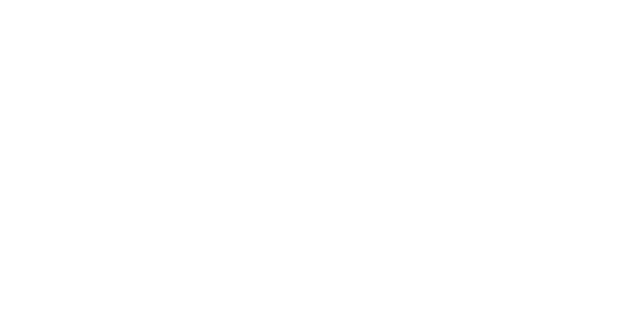
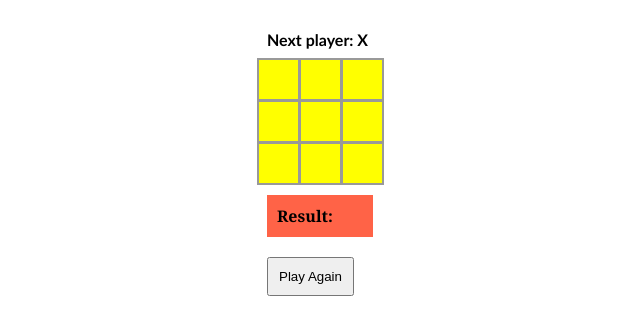
Before and after one commit to bettynigat/ojtProject, a React (Create React App) app: page / in a window 1280 px wide. Shown: the top 334 px of the page, without its empty margins (295-935 px from the left). Built offline with nearby package versions, Linux system fonts and the light colour scheme.

Commit message:
Day4: Game program initial commit

```diff
--- a/src/days/day1/day1.css
+++ b/src/days/day1/day1.css
@@ -13,6 +13,10 @@
   flex: 1;
 }
 
+.cal{
+  display: flex;
+  align-items: flex-start;
+}
 .button{
   display: flex;
   flex-direction: column;
--- a/src/days/day4/Day4.js
+++ b/src/days/day4/Day4.js
@@ -1,10 +1,137 @@
 import React from 'react';
 import './day4_Tutorial.css';
+
+//change to function if there is no state to keep
+function Square(props) {
+  return (
+    <button
+      className="square"
+      onClick={() => props.squareClick()}>
+      {props.value}
+    </button>
+  );
+}
+
+class Board extends React.Component {
+  constructor(props) {
+    super(props);
+    this.state = {
+      squares: Array(9).fill(null),
+      xIsNext: true,
+      winner: '',
+    };
+  }
+
+  checkWinner(squares) {
+    const lines = [
+      [0, 1, 2],
+      [3, 4, 5],
+      [6, 7, 8],
+      [0, 3, 6],
+      [1, 4, 7],
+      [2, 5, 8],
+      [0, 4, 8],
+      [2, 4, 6],
+    ];
+    for (let i = 0; i < lines.length; i++) {
+      const [a, b, c] = lines[i];
+      if (squares[a] && squares[a] === squares[b] && squares[a] === squares[c]) {
+        return squares[a];
+      }
+    }
+    return null;
+  }
+
+  checkFullBox() {
+    let isFull = true;
+    let items = this.state.squares.slice();
+    items.forEach((item) => {
+      if (item === null) {
+        isFull = false;
+        return isFull;
+      }
+    })
+    console.log(isFull);
+  }
+
+  playAgain() {
+    this.setState({
+      squares: Array(9).fill(null),
+      winner: '',
+      xIsNext: true
+    })
+  }
+
+  handleClick(i) {
+    const items = this.state.squares.slice(); //creates a copy and doesn't modify
+    if (this.state.xIsNext === true) {
+      items[i] = 'X';
+      this.setState({ xIsNext: false });
+    }
+    else {
+      items[i] = 'O';
+      this.setState({ xIsNext: true });
+    }
+    this.setState({ squares: items });
+    let isThereWinner = this.checkWinner(items);
+    if (isThereWinner) {
+      this.setState({ winner: `The winner is ${isThereWinner}` });
+    }
+    if (this.checkFullBox() && !isThereWinner) {
+      this.setState({ winner: 'It is a tie' });
+    }
+  }
+
+  renderSquare(i) {
+    return (
+      <Square
+        value={this.state.squares[i]}
+        squareClick={() => this.handleClick(i)} />
+    );
+  }
+
+  render() {
+    const player = this.state.xIsNext ? 'X' : 'O';
+    const status = `Next player: ${player}`;
+    const win = `Result: ${this.state.winner}`
+    return (
+      <div>
+        <div className="display">
+          <div className="status">{status}</div>
+        </div>
+        <div className="board-row">
+          {this.renderSquare(0)}
+          {this.renderSquare(1)}
+          {this.renderSquare(2)}
+        </div>
+        <div className="board-row">
+          {this.renderSquare(3)}
+          {this.renderSquare(4)}
+          {this.renderSquare(5)}
+        </div>
+        <div className="board-row">
+          {this.renderSquare(6)}
+          {this.renderSquare(7)}
+          {this.renderSquare(8)}
+        </div>
+        <div className="winner">{win}</div>
+        <button className="play-again" onClick={() => this.playAgain()}>Play Again</button>
+      </div>
+    );
+  }
+}
 
 class Game extends React.Component {
   render() {
     return (
       <div className="game">
+        <div className="game-board">
+          <Board />
+        </div>
+        <div className="game-info">
+          <div>{/* status */}</div>
+          <ol>{/* TODO */}</ol>
+        </div>
       </div>
     );
   }
--- a/src/days/day4/day4_Tutorial.css
+++ b/src/days/day4/day4_Tutorial.css
@@ -14,22 +14,41 @@
 }
 
 .status {
+  margin: 10px;
   margin-bottom: 10px;
+  font-family: 'Trebuchet MS', 'Lucida Sans Unicode', 'Lucida Grande', 'Lucida Sans', Arial, sans-serif;
+  font-weight: 700;
+  font-size: medium;
 }
 
+.winner{
+  background-color: tomato;
+  padding: 10px;
+  margin: 10px;
+  font-family: Georgia, 'Times New Roman', Times, serif;
+  font-weight: 700;
+  font-size: medium;
+}
+
+.play-again{
+  position: relative;
+  margin: 10px;
+  padding: 10px;
+  text-align: center;
+}
 .square {
-  background: #fff;
-  border: 1px solid #999;
+  background: yellow;
+  border: 2px solid #999;
   float: left;
   font-size: 24px;
   font-weight: bold;
   line-height: 34px;
-  height: 34px;
+  height: 43px;
   margin-right: -1px;
   margin-top: -1px;
   padding: 0;
   text-align: center;
-  width: 34px;
+  width: 43px;
 }
 
 .square:focus {
@@ -41,8 +60,10 @@
 }
 
 .game {
+
   display: flex;
   flex-direction: row;
+  justify-content: center;
 }
 
 .game-info {
```
